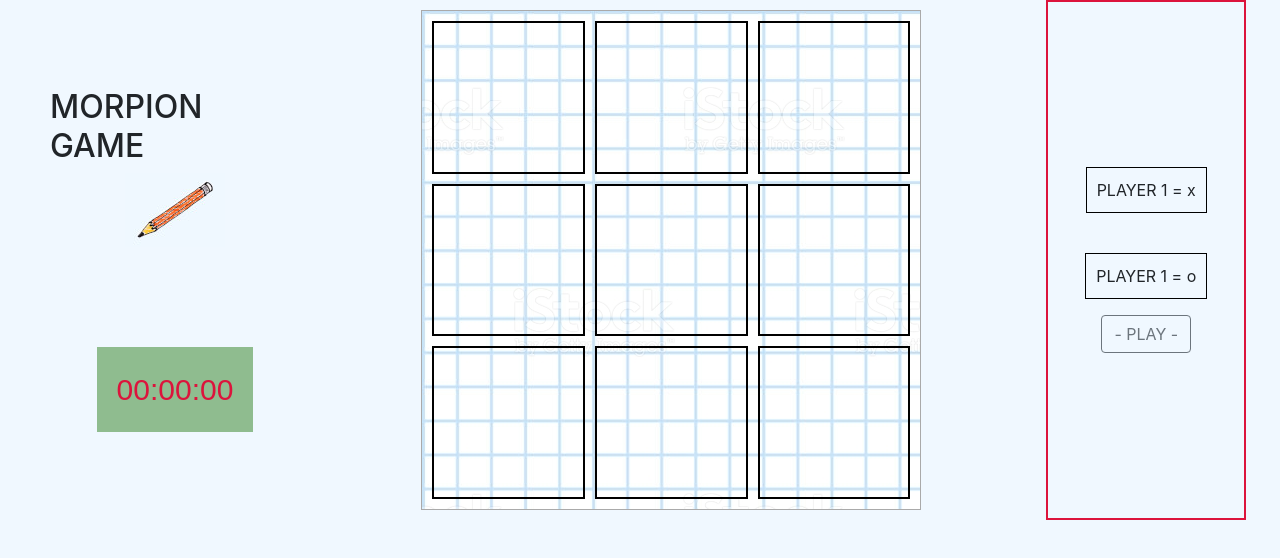
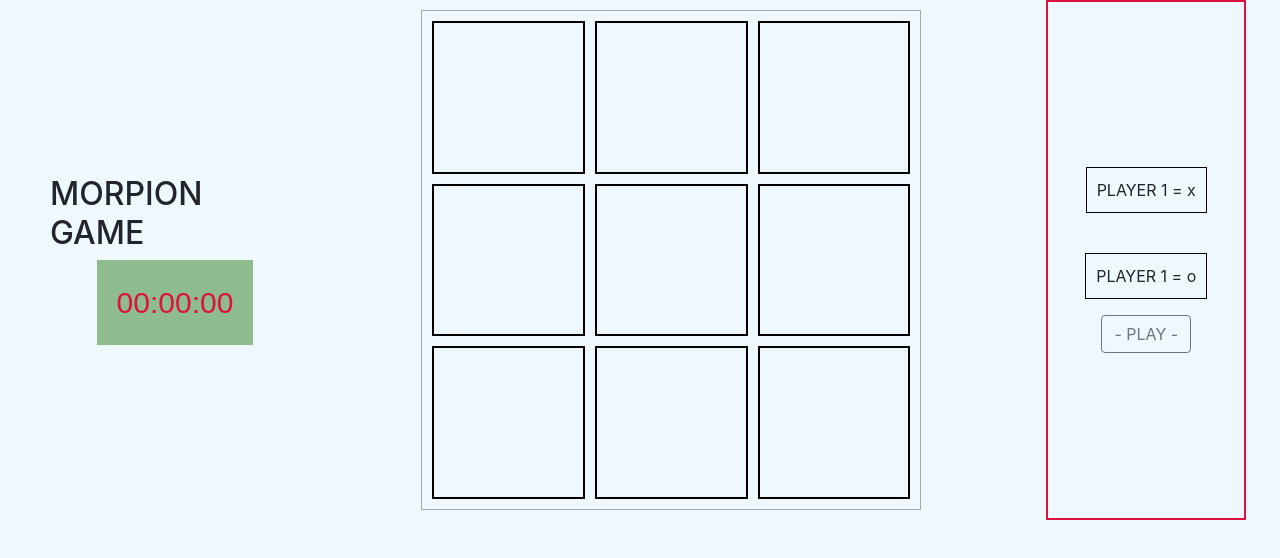
Before and after one commit to Albane30/Morpion, a plain HTML site: page index.html in a window 1280 px wide. Drawn offline with nearby package versions, Linux system fonts and the light colour scheme.

Commit message:
sans images

```diff
--- a/css/style.css
+++ b/css/style.css
@@ -40,7 +40,7 @@ body{
     grid-gap: 10px;
     padding: 10px;
     border: solid 1px #aaa;
-    background-image: url("../images/cahier.jpg");
+
 
 
 }
--- a/index.html
+++ b/index.html
@@ -12,9 +12,7 @@
         <div class="title">
             <h2>MORPION GAME</h2>
         </div>
-        <div class="imageCrayon">
-            <img src="images/crayon.jpg" alt="crayon">
-        </div>
+
         <div id="divChrono">
             00:00:00
         </div>
```
